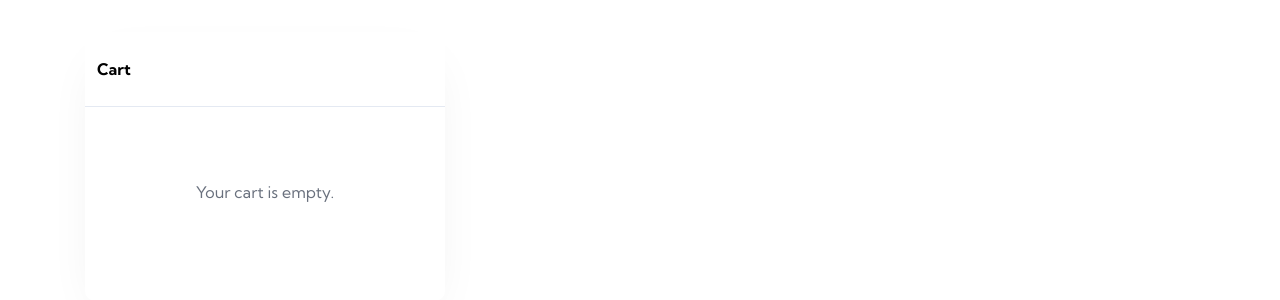
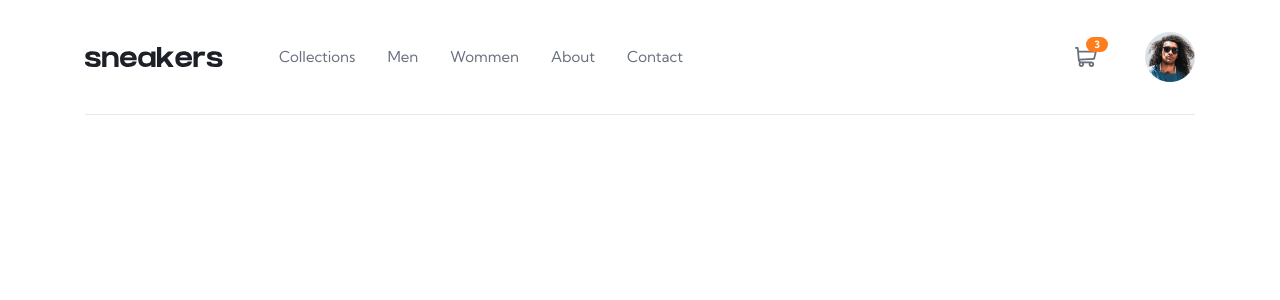
Before and after one commit to ChrisFloresM/ecommerce-prod-page, a React (Vite) app: page / in a window 1280 px wide. Shown: the top 300 px of the page. Built offline with nearby package versions, Linux system fonts and the light colour scheme.

Commit message:
Adding floating cart window to cart button

```diff
--- a/src/App.tsx
+++ b/src/App.tsx
@@ -1,7 +1,7 @@
-import CartWindow from "./features/cart/CartWindow.tsx";
+import Header from "./layout/header/Header.tsx";
 
 function App() {
-  return <CartWindow />;
+  return <Header />;
 }
 
 export default App;
--- a/src/features/cart/CartWindow.tsx
+++ b/src/features/cart/CartWindow.tsx
@@ -12,10 +12,10 @@ let itemsList: ICartItem[] = [
 ];
 
 function CartWindow() {
-  itemsList = [];
+  /*  itemsList = [];*/
   return (
     <section
-      className="shadow-primary max-w-[22.5rem] rounded-[10px] py-300"
+      className="shadow-primary animate-fade-in-scale absolute top-full right-1/2 w-[22.5rem] translate-x-1/2 rounded-[10px] bg-white py-300 sm:top-[2rem] sm:translate-x-[calc(25%+2vw)]"
       aria-label="Products cart window"
     >
       <h3 className="text-preset-3 leading-preset-3 border-b-grey-100 border-b-1 px-[0.75rem] pb-300 font-bold">
--- a/src/index.css
+++ b/src/index.css
@@ -50,5 +50,21 @@
     --spacing-1300: 6.5rem;
     --spacing-1600: 8rem;
 
+    /* Shadows */
     --shadow-primary: 0 20px 50px -20px rgba(29, 32, 38, 0.1);
+
+    /* Keyframes */
+    --animate-fade-in-scale: fade-in-scale 0.3s ease-out;
+
+    @keyframes fade-in-scale {
+        0% {
+            opacity: 0;
+            transform: scale(0.95);
+        }
+
+        100% {
+            opacity: 1;
+            transform: scale(1);
+        }
+    }
 }
--- a/src/layout/header/CartButton.tsx
+++ b/src/layout/header/CartButton.tsx
@@ -1,9 +1,10 @@
-function CartButton() {
+function CartButton({ onClick }: { onClick: () => void }) {
   return (
     <button
       type="button"
       aria-label="Open cart"
       className="relative hover:cursor-pointer"
+      onClick={onClick}
     >
       <span className="absolute -top-1/2 -right-1/2 rounded-full bg-orange-500 px-[0.5rem] text-[0.625rem] font-bold text-white">
         3
--- a/src/layout/header/Header.tsx
+++ b/src/layout/header/Header.tsx
@@ -2,16 +2,23 @@ import Navigation from "./Navigation/Navigation.tsx";
 import CartButton from "./CartButton.tsx";
 import Avatar from "./Avatar.tsx";
 import Logo from "./Logo.tsx";
+import CartWindow from "../../features/cart/CartWindow.tsx";
+import { useState } from "react";
 
 function Header() {
+  const [isCartOpen, setIsCartOpen] = useState(false);
+
   return (
-    <header className="lg:border-grey-100 flex justify-between border-b-0 px-300 pb-0 sm:px-0 lg:border-b-1 lg:pb-400">
+    <header className="lg:border-grey-100 relative flex justify-between border-b-0 px-300 pb-0 sm:px-0 lg:border-b-1 lg:pb-400">
       <div className="flex items-center gap-200 lg:gap-700">
         <Logo />
         <Navigation />
       </div>
       <div className="flex items-center gap-300 sm:gap-600">
-        <CartButton />
+        <div className="flex items-center sm:relative">
+          <CartButton onClick={() => setIsCartOpen(!isCartOpen)} />
+          {isCartOpen && <CartWindow />}
+        </div>
         <Avatar />
       </div>
     </header>
```
